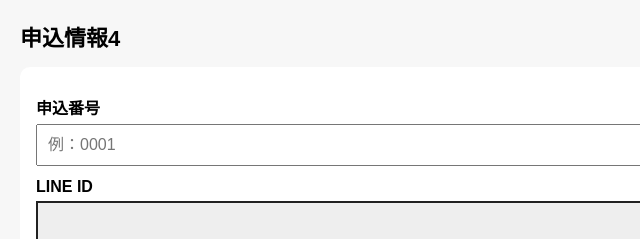
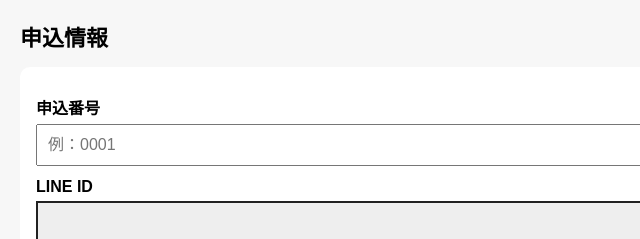
Before and after one commit to togimasu/togimasu-liff-gas-test, a plain HTML site: page index.html in a window 1280 px wide. Shown: the top 239 px of the page, 0-640 px from the left. Drawn offline with Linux system fonts and the light colour scheme.

Commit message:
製造開始

```diff
--- a/index.html
+++ b/index.html
@@ -74,7 +74,7 @@
 <body>
 
 
-<h1>申込情報4</h1>
+<h1>申込情報</h1>
 
 
 <div class="box">
```
